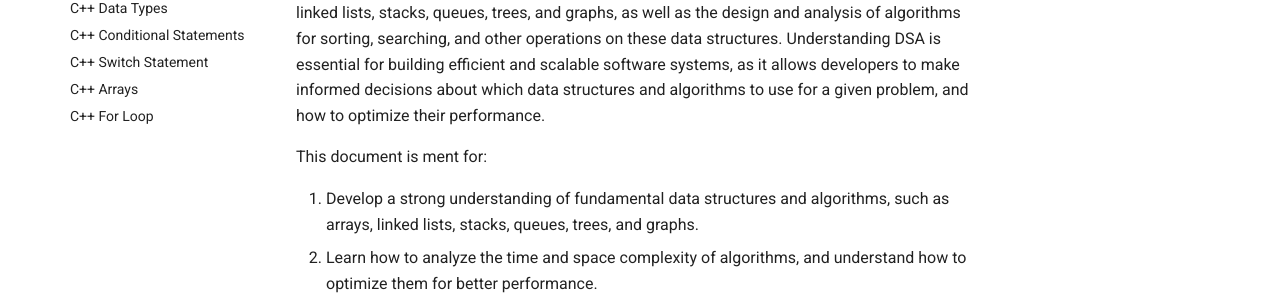
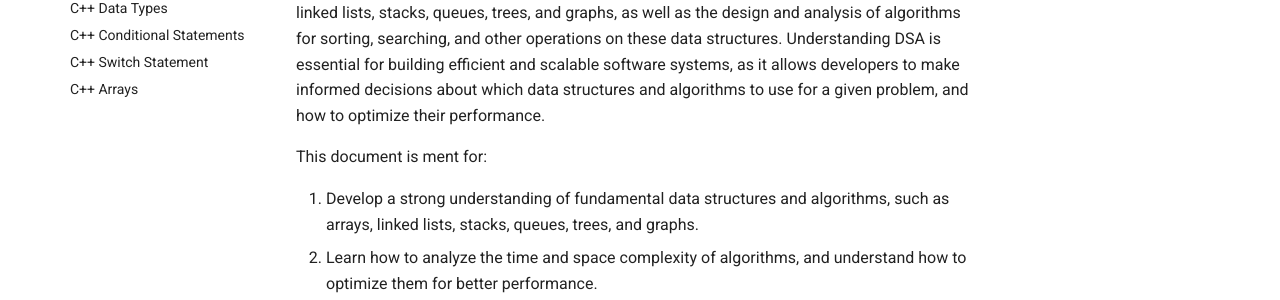
Before and after one commit to yukidaruma905/DSA_Study_Plan, an MkDocs documentation site: the page built from docs/index.md, in a window 1280 px wide. Shown: the part 256-556 px from the top of the page. Built offline with MkDocs 1.6.1 and Material for MkDocs 9.7.7, drawn with Linux system fonts in a browser that asks for light colours.

Commit message:
Revert "cpp for loop - Adds note with initial content, flowchart, refernce it in mkdocs.yml."
This reverts commit 4d4d53edefe79ed3aea94af5c8d97df2440f09ee.

```diff
--- a/mkdocs.yml
+++ b/mkdocs.yml
@@ -52,4 +52,3 @@ nav:
       - C++ Conditional Statements: cpp_conditional_statements.md
       - C++ Switch Statement: cpp_switch_statement.md
       - C++ Arrays: cpp_array.md
-      - C++ For Loop: cpp_for_loop.md
```
